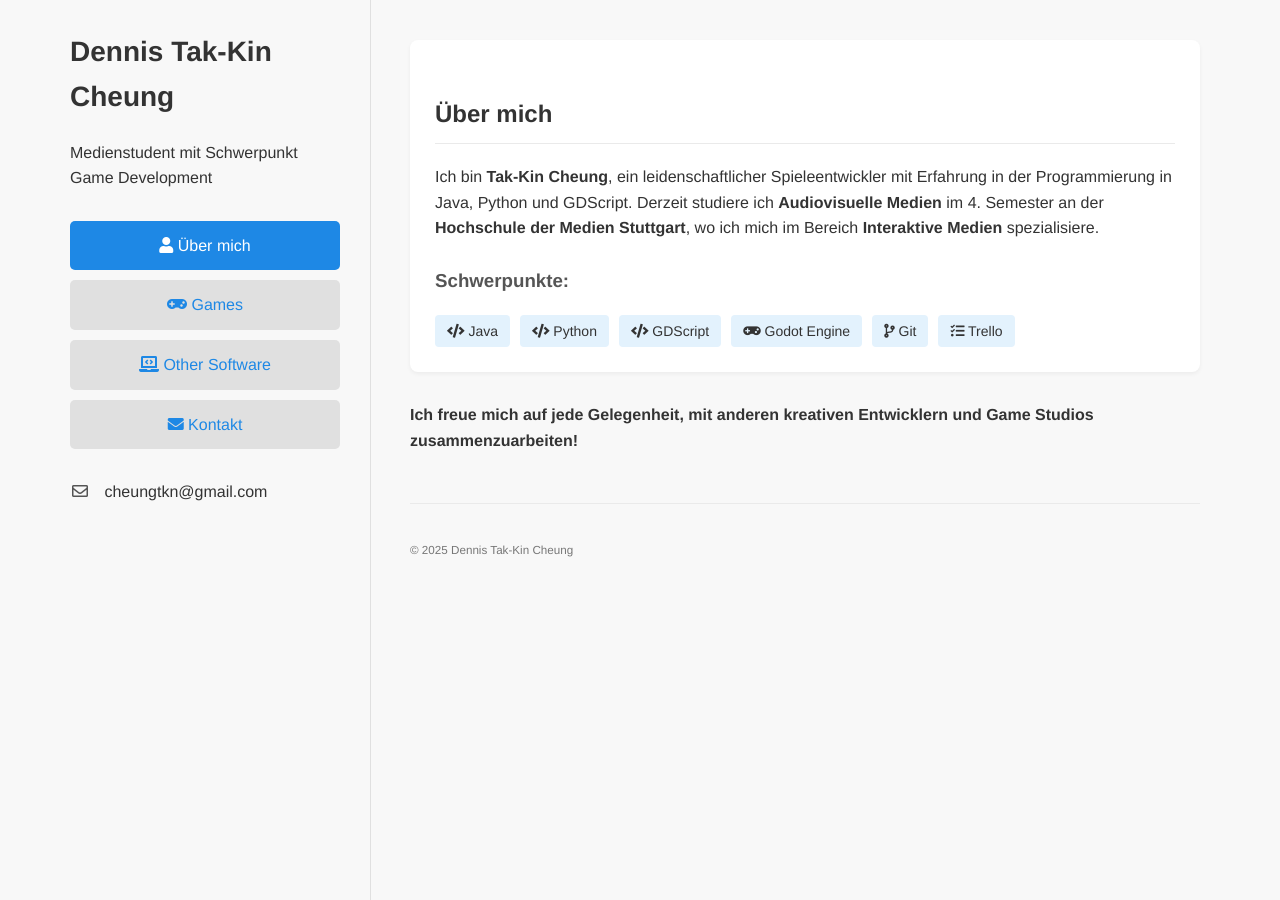
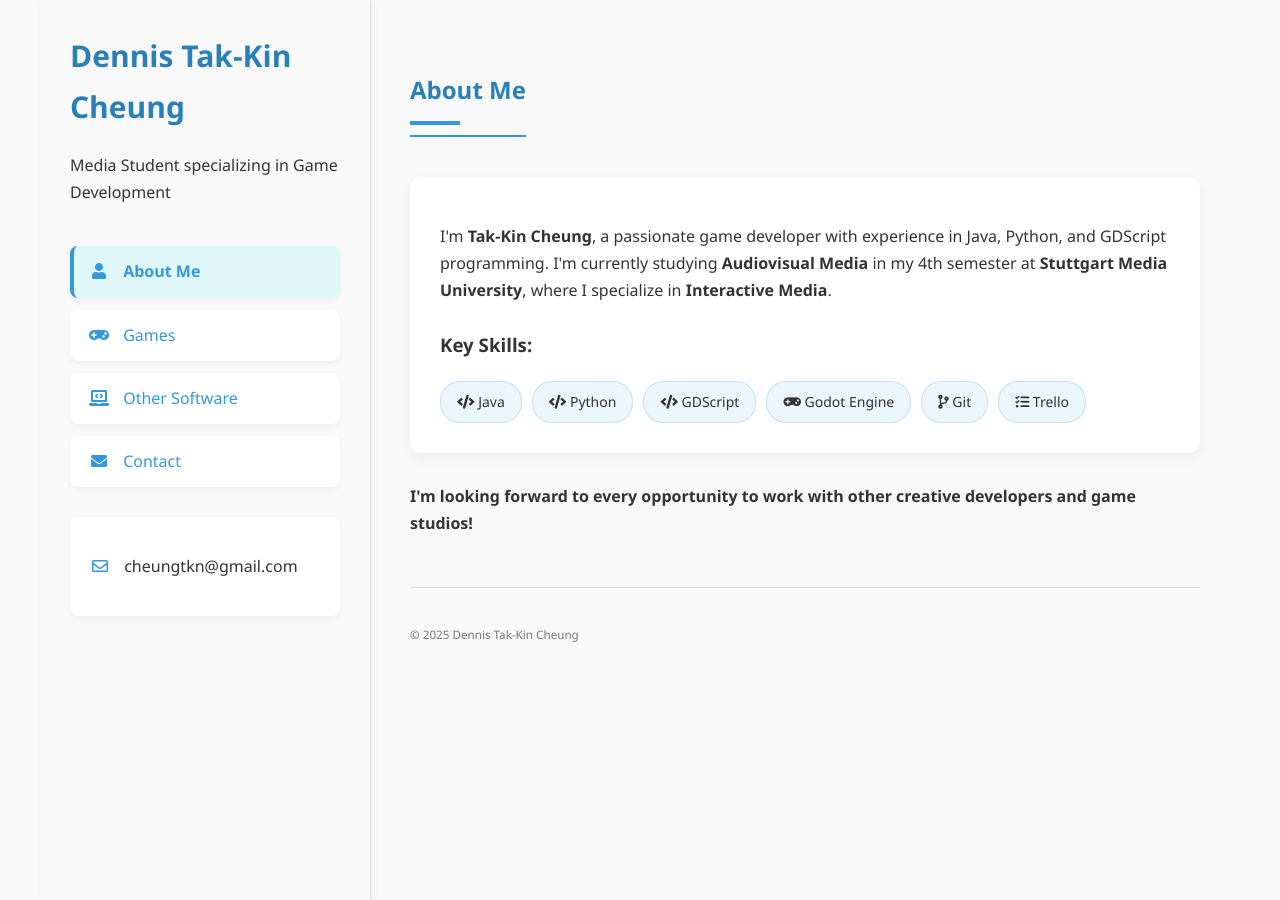
Before and after one commit to DarumaGH/DarumaGH.github.io, a Jekyll site: the page index.html, which Jekyll copies as it is, in a window 1280 px wide. Built offline with Jekyll 4.4.1, drawn with Linux system fonts in a browser that asks for light colours.

Commit message:
Update index.html

```diff
--- a/index.html
+++ b/index.html
@@ -1,5 +1,5 @@
 <!DOCTYPE html>
-<html lang="en-US">
+<html lang="en">
   <head>
     <meta charset="UTF-8">
     <meta http-equiv="X-UA-Compatible" content="IE=edge">
@@ -7,11 +7,22 @@
     <title>Dennis Tak-Kin Cheung - Game Developer Portfolio</title>
     <link rel="stylesheet" href="https://cdnjs.cloudflare.com/ajax/libs/font-awesome/5.15.4/css/all.min.css">
     <style>
+      :root {
+        --primary-color: #3498db;
+        --primary-dark: #2980b9;
+        --secondary-color: #f1c40f;
+        --text-color: #333;
+        --bg-color: #f9f9f9;
+        --card-bg: #fff;
+        --hover-color: #e0f7fa;
+        --border-color: #e0e0e0;
+      }
+
       body {
-        font-family: "Helvetica Neue", Helvetica, Arial, sans-serif;
-        line-height: 1.6;
-        color: #333;
-        background-color: #f8f8f8;
+        font-family: "Segoe UI", Roboto, Oxygen, Ubuntu, "Open Sans", "Helvetica Neue", sans-serif;
+        line-height: 1.7;
+        color: var(--text-color);
+        background-color: var(--bg-color);
         margin: 0;
         padding: 0;
       }
@@ -27,9 +38,11 @@
         width: 270px;
         padding: 30px;
         position: fixed;
-        background-color: #f8f8f8;
+        background-color: var(--bg-color);
         height: 100vh;
-        border-right: 1px solid #e0e0e0;
+        border-right: 1px solid var(--border-color);
+        z-index: 100;
+        box-shadow: 2px 0 10px rgba(0,0,0,0.05);
       }
 
       section {
@@ -40,107 +53,155 @@
 
       h1 {
         margin: 0 0 20px;
-        font-size: 28px;
+        font-size: 30px;
+        font-weight: 600;
+        color: var(--primary-dark);
       }
 
       h2 {
         margin-top: 30px;
         padding-bottom: 10px;
-        border-bottom: 1px solid #eaeaea;
-        color: #333;
+        border-bottom: 2px solid var(--primary-color);
+        display: inline-block;
+        color: var(--primary-dark);
       }
 
       h3 {
         margin-top: 25px;
-        color: #555;
+        color: var(--text-color);
+        font-weight: 600;
       }
 
       a {
-        color: #1e88e5;
+        color: var(--primary-color);
         text-decoration: none;
+        transition: all 0.2s ease;
       }
 
       a:hover {
+        color: var(--primary-dark);
         text-decoration: underline;
-        color: #0d47a1;
       }
 
       img {
         max-width: 100%;
-        border-radius: 6px;
-        box-shadow: 0 3px 6px rgba(0,0,0,0.16);
+        border-radius: 8px;
+        box-shadow: 0 4px 8px rgba(0,0,0,0.1);
+        transition: transform 0.3s ease, box-shadow 0.3s ease;
+      }
+
+      img:hover {
+        transform: translateY(-5px);
+        box-shadow: 0 6px 12px rgba(0,0,0,0.15);
       }
 
       .project-images {
         display: flex;
-        gap: 15px;
-        margin-top: 15px;
+        gap: 20px;
+        margin-top: 20px;
         flex-wrap: wrap;
       }
 
       .project-images img {
-        max-width: calc(50% - 8px);
+        max-width: calc(50% - 10px);
         height: auto;
       }
 
       footer {
         margin-top: 50px;
         padding-top: 20px;
-        border-top: 1px solid #eaeaea;
+        border-top: 1px solid var(--border-color);
         font-size: 14px;
         color: #777;
       }
 
       .categories {
-        margin: 30px 0;
+        margin: 40px 0 20px;
       }
 
       .category-button {
         display: block;
         padding: 12px 15px;
-        margin-bottom: 10px;
-        background-color: #e0e0e0;
-        border-radius: 5px;
-        text-align: center;
-        transition: all 0.3s;
+        margin-bottom: 12px;
+        background-color: var(--card-bg);
+        border-radius: 8px;
+        text-align: left;
+        transition: all 0.3s ease;
         cursor: pointer;
+        border-left: 4px solid transparent;
+        box-shadow: 0 2px 5px rgba(0,0,0,0.05);
       }
 
       .category-button:hover {
-        background-color: #d0d0d0;
+        background-color: var(--hover-color);
         text-decoration: none;
+        transform: translateX(5px);
       }
 
       .category-button.active {
-        background-color: #1e88e5;
-        color: white;
+        border-left: 4px solid var(--primary-color);
+        background-color: var(--hover-color);
+        font-weight: 600;
+      }
+
+      .category-button i {
+        margin-right: 10px;
+        width: 20px;
+        text-align: center;
       }
 
       .project {
-        background: white;
-        border-radius: 8px;
-        padding: 25px;
+        background: var(--card-bg);
+        border-radius: 12px;
+        padding: 30px;
         margin-bottom: 30px;
-        box-shadow: 0 2px 4px rgba(0,0,0,0.05);
+        box-shadow: 0 5px 15px rgba(0,0,0,0.05);
+        transition: transform 0.3s ease, box-shadow 0.3s ease;
+        border-top: 4px solid var(--primary-color);
+      }
+
+      .project:hover {
+        transform: translateY(-5px);
+        box-shadow: 0 8px 25px rgba(0,0,0,0.1);
+      }
+
+      .software-project {
+        border-top: 4px solid var(--secondary-color);
       }
 
       .project-meta {
         display: inline-block;
-        background: #f0f0f0;
-        padding: 5px 10px;
-        border-radius: 4px;
+        background: rgba(52, 152, 219, 0.1);
+        padding: 6px 12px;
+        border-radius: 6px;
         margin-right: 10px;
         margin-bottom: 10px;
         font-size: 14px;
+        border: 1px solid rgba(52, 152, 219, 0.2);
+      }
+
+      .software-project .project-meta {
+        background: rgba(241, 196, 15, 0.1);
+        border: 1px solid rgba(241, 196, 15, 0.2);
       }
 
       .project-meta i {
         margin-right: 5px;
-        color: #666;
+        color: var(--primary-color);
+      }
+
+      .software-project .project-meta i {
+        color: var(--secondary-color);
       }
 
       .category-section {
         display: none;
+        animation: fadeIn 0.5s ease-in-out;
+      }
+
+      @keyframes fadeIn {
+        from { opacity: 0; transform: translateY(20px); }
+        to { opacity: 1; transform: translateY(0); }
       }
 
       .category-section.active {
@@ -148,39 +209,73 @@
       }
 
       .about-section {
-        background: white;
-        border-radius: 8px;
-        padding: 25px;
+        background: var(--card-bg);
+        border-radius: 12px;
+        padding: 30px;
         margin-bottom: 30px;
-        box-shadow: 0 2px 4px rgba(0,0,0,0.05);
+        box-shadow: 0 5px 15px rgba(0,0,0,0.05);
       }
 
       .skill-list {
         display: flex;
         flex-wrap: wrap;
         gap: 10px;
-        margin-top: 15px;
+        margin-top: 20px;
       }
 
       .skill-tag {
-        background: #e3f2fd;
-        padding: 5px 12px;
-        border-radius: 4px;
+        background: rgba(52, 152, 219, 0.1);
+        padding: 8px 16px;
+        border-radius: 20px;
         font-size: 14px;
+        transition: all 0.3s ease;
+        border: 1px solid rgba(52, 152, 219, 0.2);
+      }
+
+      .skill-tag:hover {
+        background: rgba(52, 152, 219, 0.2);
+        transform: translateY(-2px);
       }
 
       .contact-info {
-        margin-top: 20px;
+        margin-top: 30px;
+        background: var(--card-bg);
+        padding: 20px;
+        border-radius: 8px;
+        box-shadow: 0 2px 5px rgba(0,0,0,0.05);
       }
 
       .contact-info i {
         width: 20px;
         text-align: center;
         margin-right: 10px;
-        color: #555;
+        color: var(--primary-color);
       }
 
-      @media (max-width: 800px) {
+      .profile-pic {
+        width: 120px;
+        height: 120px;
+        border-radius: 50%;
+        object-fit: cover;
+        margin-bottom: 20px;
+        border: 3px solid var(--primary-color);
+      }
+
+      .section-title {
+        position: relative;
+        margin-bottom: 40px;
+      }
+
+      .section-title::after {
+        content: "";
+        display: block;
+        width: 50px;
+        height: 4px;
+        background-color: var(--primary-color);
+        margin-top: 10px;
+      }
+
+      @media (max-width: 900px) {
         .wrapper {
           flex-direction: column;
         }
@@ -201,6 +296,28 @@
         .project-images img {
           max-width: 100%;
         }
+
+        .categories {
+          display: flex;
+          flex-wrap: wrap;
+          gap: 10px;
+          margin: 20px 0;
+        }
+
+        .category-button {
+          width: calc(50% - 15px);
+          margin-bottom: 10px;
+        }
+
+        .category-button:hover {
+          transform: translateY(-2px);
+        }
+      }
+
+      @media (max-width: 600px) {
+        .category-button {
+          width: 100%;
+        }
       }
     </style>
   </head>
@@ -208,11 +325,11 @@
     <div class="wrapper">
       <header>
         <h1>Dennis Tak-Kin Cheung</h1>
-        <p>Medienstudent mit Schwerpunkt Game Development</p>
+        <p>Media Student specializing in Game Development</p>
 
         <div class="categories">
-          <a href="#about" class="category-button" onclick="showCategory('about'); return false;">
-            <i class="fas fa-user"></i> Über mich
+          <a href="#about" class="category-button active" onclick="showCategory('about'); return false;">
+            <i class="fas fa-user"></i> About Me
           </a>
           <a href="#games" class="category-button" onclick="showCategory('games'); return false;">
             <i class="fas fa-gamepad"></i> Games
@@ -221,7 +338,7 @@
             <i class="fas fa-laptop-code"></i> Other Software
           </a>
           <a href="#contact" class="category-button" onclick="showCategory('contact'); return false;">
-            <i class="fas fa-envelope"></i> Kontakt
+            <i class="fas fa-envelope"></i> Contact
           </a>
         </div>
 
@@ -232,11 +349,11 @@
 
       <section>
         <div id="about" class="category-section active">
+          <h2 class="section-title">About Me</h2>
           <div class="about-section">
-            <h2>Über mich</h2>
-            <p>Ich bin <strong>Tak-Kin Cheung</strong>, ein leidenschaftlicher Spieleentwickler mit Erfahrung in der Programmierung in Java, Python und GDScript. Derzeit studiere ich <strong>Audiovisuelle Medien</strong> im 4. Semester an der <strong>Hochschule der Medien Stuttgart</strong>, wo ich mich im Bereich <strong>Interaktive Medien</strong> spezialisiere.</p>
+            <p>I'm <strong>Tak-Kin Cheung</strong>, a passionate game developer with experience in Java, Python, and GDScript programming. I'm currently studying <strong>Audiovisual Media</strong> in my 4th semester at <strong>Stuttgart Media University</strong>, where I specialize in <strong>Interactive Media</strong>.</p>
 
-            <h3>Schwerpunkte:</h3>
+            <h3>Key Skills:</h3>
             <div class="skill-list">
               <span class="skill-tag"><i class="fas fa-code"></i> Java</span>
               <span class="skill-tag"><i class="fas fa-code"></i> Python</span>
@@ -247,20 +364,20 @@
             </div>
           </div>
 
-          <p><strong>Ich freue mich auf jede Gelegenheit, mit anderen kreativen Entwicklern und Game Studios zusammenzuarbeiten!</strong></p>
+          <p><strong>I'm looking forward to every opportunity to work with other creative developers and game studios!</strong></p>
         </div>
 
         <div id="games" class="category-section">
-          <h2>Games</h2>
+          <h2 class="section-title">Games</h2>
 
           <div class="project">
             <h3>Jonny Jumper (2024)</h3>
-            <a href="https://fetzen.itch.io/jonny-jumper" target="_blank" rel="noopener noreferrer">Link zu itch.io</a>
+            <a href="https://fetzen.itch.io/jonny-jumper" target="_blank" rel="noopener noreferrer">View on itch.io</a>
 
-            <p>Ein in der GMTK Game Jam 2024 entstandenes Puzzle Jump 'n' Run, das ich mit Kommilitonen innerhalb von 4 Tagen entwickelt habe. Ich war hauptsächlich zuständig für die Programmierung und Implementation.</p>
+            <p>A puzzle platformer created during the GMTK Game Jam 2024, which I developed with fellow students within 4 days. I was primarily responsible for programming and implementation.</p>
 
             <div class="project-meta"><i class="fas fa-cogs"></i> Engine: Godot 4.3</div>
-            <div class="project-meta"><i class="fas fa-lightbulb"></i> USP: Skalierbare Blöcke, die man selbst platziert, um das Level zu schaffen</div>
+            <div class="project-meta"><i class="fas fa-lightbulb"></i> USP: Scalable blocks that players place themselves to solve levels</div>
 
             <div class="project-images">
               <img src="images/jj_pic2.jpg" alt="Jonny Jumper Screenshot 1">
@@ -270,12 +387,12 @@
 
           <div class="project">
             <h3>Flux (2024)</h3>
-            <a href="https://daruma4.itch.io/flux" target="_blank" rel="noopener noreferrer">Link zu itch.io</a> (Passwort: 1234)
+            <a href="https://daruma4.itch.io/flux" target="_blank" rel="noopener noreferrer">View on itch.io</a> (Password: 1234)
 
-            <p>Ein eigenständiges Projekt von mir, das Spielkonzept von <em>Mr.Oops!</em> von PONOS nachzuprogrammieren, wo man Kanonenkugeln und Lasern ausweichen muss.</p>
+            <p>An independent project where I recreated the game concept of <em>Mr.Oops!</em> by PONOS, in which players must dodge cannonballs and lasers.</p>
 
             <div class="project-meta"><i class="fas fa-cogs"></i> Engine: Godot 4.3</div>
-            <div class="project-meta"><i class="fas fa-lightbulb"></i> USP: Endlosmodus mit programmierten Patterns</div>
+            <div class="project-meta"><i class="fas fa-lightbulb"></i> USP: Endless mode with programmed patterns</div>
 
             <div class="project-images">
               <img src="images/flux_pic1.png" alt="Flux Screenshot 1">
@@ -285,12 +402,12 @@
 
           <div class="project">
             <h3>Nett hier. But have you ever played a Swabian Simulation? (2025)</h3>
-            <a href="https://daruma4.itch.io/nett-hier" target="_blank" rel="noopener noreferrer">Link zu itch.io</a>
+            <a href="https://daruma4.itch.io/nett-hier" target="_blank" rel="noopener noreferrer">View on itch.io</a>
 
-            <p>Eine Gruppenabgabe im Rahmen der Hochschule. Es handelt sich um eine Lebenssimulation mit dem Ziel, so viel Geld wie möglich am Ende angespart zu haben. Hier war ich für das Game Design, Programmierung und Sound zuständig.</p>
+            <p>A group project created as part of my university coursework. It's a life simulation game with the goal of saving as much money as possible. I was responsible for game design, programming, and sound.</p>
 
             <div class="project-meta"><i class="fas fa-cogs"></i> Engine: Godot 4.3</div>
-            <div class="project-meta"><i class="fas fa-lightbulb"></i> USP: Viele Interaktionsmöglichkeiten auf einer großen Overworld</div>
+            <div class="project-meta"><i class="fas fa-lightbulb"></i> USP: Many interaction possibilities on a large overworld</div>
 
             <div class="project-images">
               <img src="images/netthier_pic1.png" alt="Nett hier Screenshot 1">
@@ -301,10 +418,10 @@
           <div class="project">
             <h3>[ongoing] Curse of Lady Evilart (2025)</h3>
 
-            <p>Studioproduktion in meinem 4. Semester. Ein Point-And-Click Puzzle Game mit Fokus auf das Zusammenspiel unterschiedlicher Artstyles innerhalb eines Spiels.</p>
+            <p>Studio production in my 4th semester. A point-and-click puzzle game focusing on the interplay of different art styles within a single game.</p>
 
             <div class="project-meta"><i class="fas fa-cogs"></i> Engine: Godot 4.4</div>
-            <div class="project-meta"><i class="fas fa-lightbulb"></i> USP: Verschmelzung unterschiedlicher Artstyles</div>
+            <div class="project-meta"><i class="fas fa-lightbulb"></i> USP: Fusion of different art styles</div>
 
             <div class="project-images">
               <img src="images/cole_pic1.png" alt="Curse of Lady Evilart Screenshot 1">
@@ -314,22 +431,58 @@
         </div>
 
         <div id="software" class="category-section">
-          <h2>Other Software</h2>
-          <p>In diesem Bereich werden Ihre Software-Projekte angezeigt, die keine Spiele sind. Fügen Sie Ihre Softwareprojekte hier hinzu.</p>
+          <h2 class="section-title">Other Software</h2>
 
-          <!-- Hier können weitere Software-Projekte hinzugefügt werden, sobald vorhanden -->
-          <div class="project">
-            <p>Derzeit keine Software-Projekte vorhanden. Schauen Sie später wieder vorbei!</p>
+          <div class="project software-project">
+            <h3>Solar System Simulation</h3>
+
+            <p>An interactive solar system simulation that accurately models planetary movements using physics principles. Users can adjust time speed, zoom in on planets, and learn about each celestial body in our solar system.</p>
+
+            <div class="project-meta"><i class="fas fa-code"></i> Language: Python</div>
+            <div class="project-meta"><i class="fas fa-lightbulb"></i> Features: Interactive UI, accurate physics, educational content</div>
+
+            <div class="project-images">
+              <img src="images/jj_pic1.jpg" alt="Solar System Simulation Screenshot 1">
+              <img src="images/jj_pic2.jpg" alt="Solar System Simulation Screenshot 2">
+            </div>
+          </div>
+
+          <div class="project software-project">
+            <h3>Countdown</h3>
+
+            <p>A customizable countdown application for event planning and personal time management. Features multiple themes, notification options, and synchronization across devices.</p>
+
+            <div class="project-meta"><i class="fas fa-code"></i> Language: Java</div>
+            <div class="project-meta"><i class="fas fa-lightbulb"></i> Features: Custom themes, notifications, cross-platform</div>
+
+            <div class="project-images">
+              <img src="images/flux_pic1.png" alt="Countdown App Screenshot 1">
+              <img src="images/flux_pic2.png" alt="Countdown App Screenshot 2">
+            </div>
+          </div>
+
+          <div class="project software-project">
+            <h3>Photo Editor</h3>
+
+            <p>A lightweight yet powerful photo editing application with various filters, adjustment tools, and layer capabilities. Designed with a focus on performance and intuitive user experience.</p>
+
+            <div class="project-meta"><i class="fas fa-code"></i> Language: Python</div>
+            <div class="project-meta"><i class="fas fa-lightbulb"></i> Features: Multiple filters, layer support, batch processing</div>
+
+            <div class="project-images">
+              <img src="images/netthier_pic1.png" alt="Photo Editor Screenshot 1">
+              <img src="images/netthier_pic2.png" alt="Photo Editor Screenshot 2">
+            </div>
           </div>
         </div>
 
         <div id="contact" class="category-section">
-          <h2>Kontakt</h2>
+          <h2 class="section-title">Contact</h2>
           <div class="about-section">
-            <p>Haben Sie Interesse an einer Zusammenarbeit oder Fragen zu meinen Projekten? Kontaktieren Sie mich gerne:</p>
+            <p>Interested in collaboration or have questions about my projects? Feel free to reach out:</p>
 
             <ul>
-              <li><strong>E-Mail:</strong> cheungtkn@gmail.com</li>
+              <li><strong>Email:</strong> cheungtkn@gmail.com</li>
             </ul>
           </div>
         </div>
```
Also changed, not shown: other parts of index.html (+0 -8 lines).
